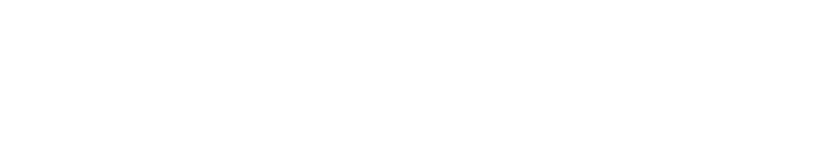
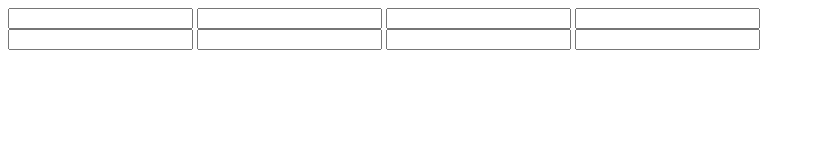
Before and after one commit to Raven1998/ProgramowanieApWeb, a plain HTML site: page Lab1/build/index.html in a window 1280 px wide. Shown: the whole page, without its empty margins (0-815 px from the left). Drawn offline with Linux system fonts and the light colour scheme.

Commit message:
Added inputs

```diff
--- a/Lab1/build/index.html
+++ b/Lab1/build/index.html
@@ -8,12 +8,18 @@
 </head>
 <body>
     <div id="inputs">
-
+        <input type="text" id="numberone">
+        <input type="text" id="numbertwo">
+        <input type="text" id="numberthree">
+        <input type="text" id="numberfour">
 
     </div>
 
     <div id="outputs">
-
+        <input type="text" id="sum">
+        <input type="text" id="avg">
+        <input type="text" id="min">
+        <input type="text" id="mas">
 
     </div>
 </body>
```
